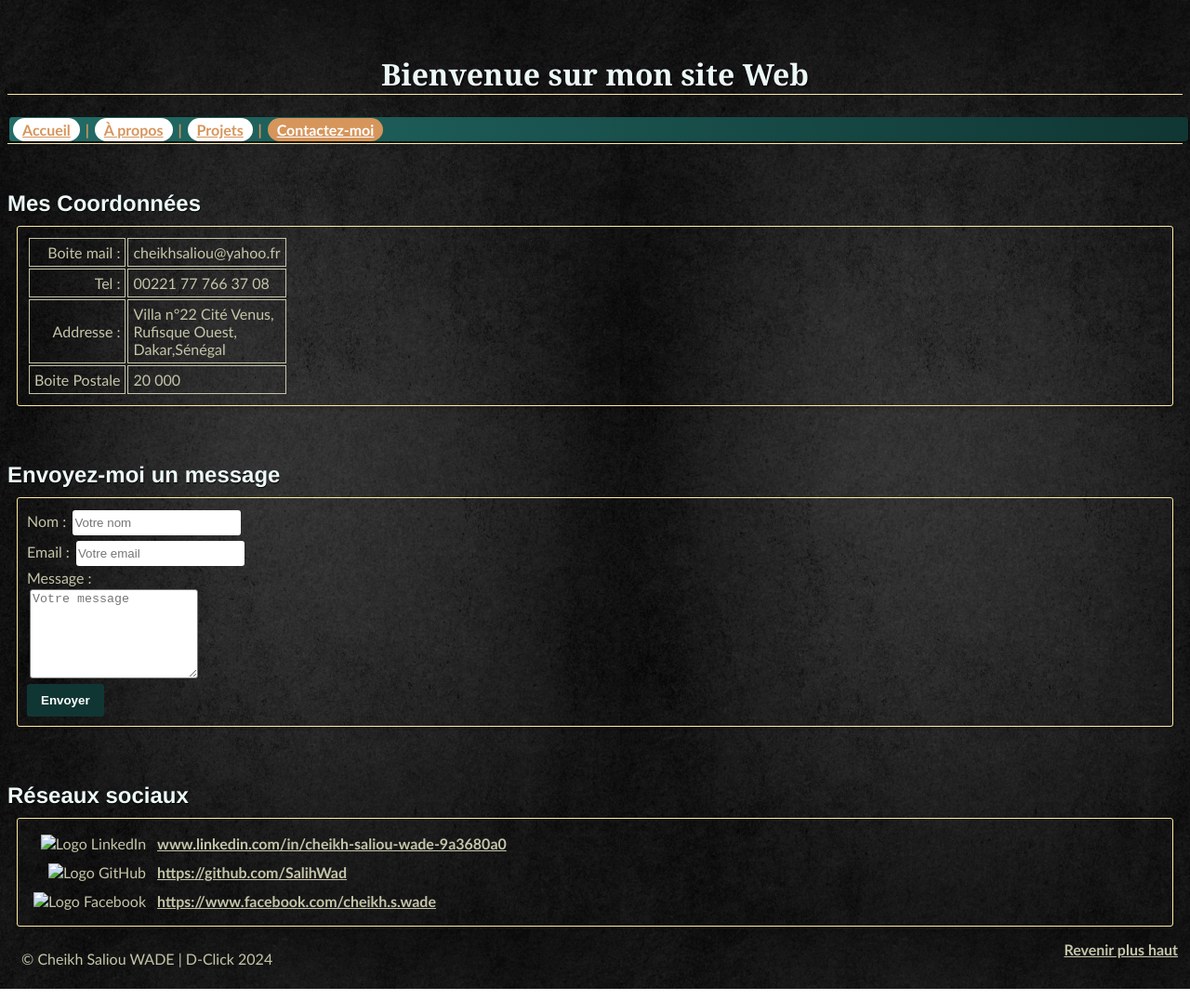
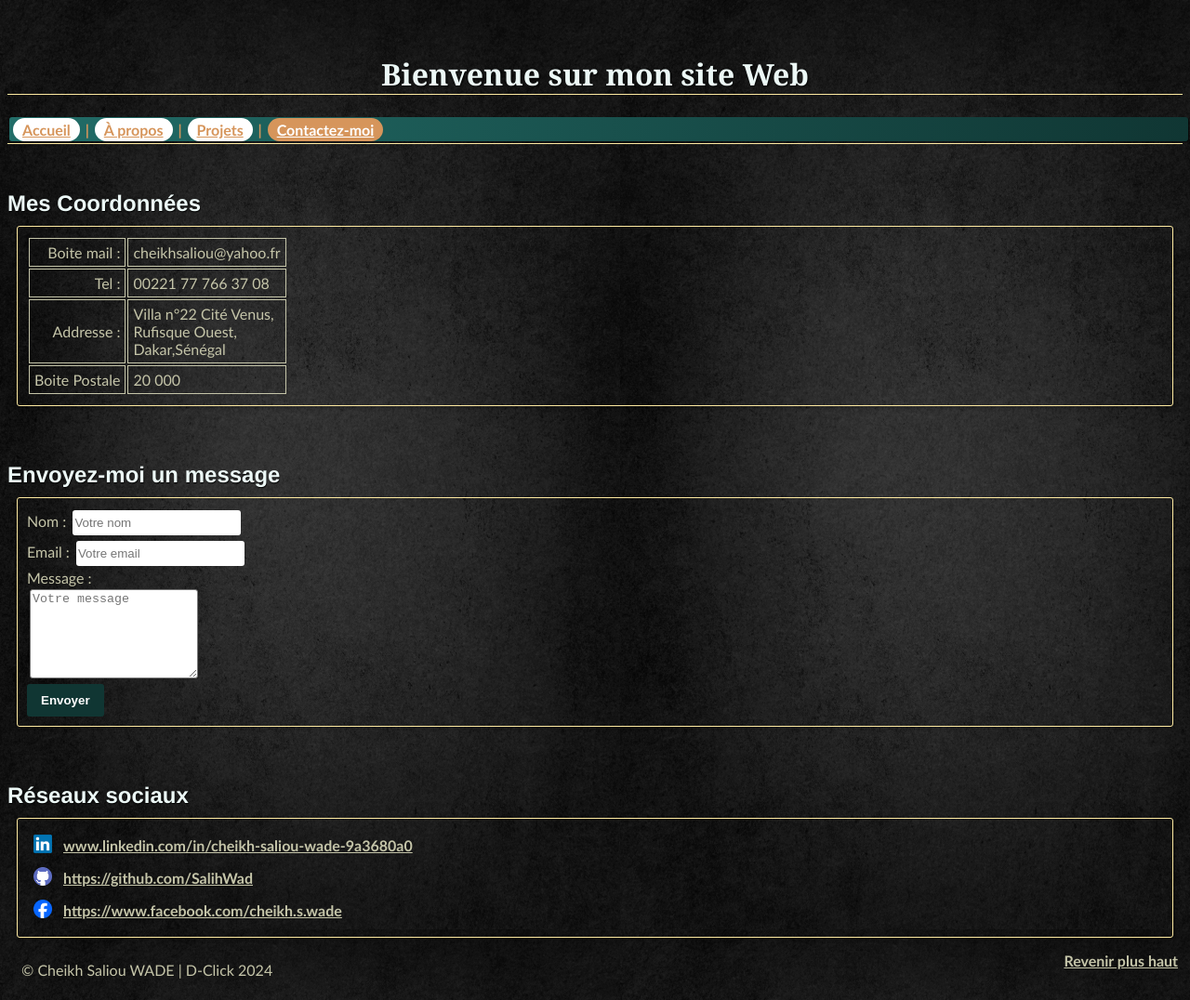
Before and after one commit to SalihWad/portfoliocsw, a plain HTML site: page Contactez-moi.html in a window 1280 px wide. Shown: the whole page at 93% size. Drawn offline with Linux system fonts and the light colour scheme.

Commit message:
Update Contactez-moi.html

```diff
--- a/Contactez-moi.html
+++ b/Contactez-moi.html
@@ -67,15 +67,15 @@
                 <form action="">
                     <table id="Reseaux">
                         <tr>
-                            <td align="right"><img id="logo" src="Images/LinkedIn_logo.png" alt="Logo LinkedIn"></td>
+                            <td align="right"><img id="logo" src="https://salihwad.github.io/portfoliocsw/LinkedIn_logo.png" alt="Logo LinkedIn"></td>
                             <td><a href="https://www.linkedin.com/in/cheikh-saliou-wade-9a3680a0" target="_blank">www.linkedin.com/in/cheikh-saliou-wade-9a3680a0</a></td>
                         </tr>
                         <tr>
-                            <td align="right"><img id="logo" src="Images/github_logo.png" alt="Logo GitHub"></td>
+                            <td align="right"><img id="logo" src="https://salihwad.github.io/portfoliocsw/github_logo.png" alt="Logo GitHub"></td>
                             <td><a href="https://github.com/SalihWad" target="_blank">https://github.com/SalihWad</a></td>
                         </tr>
                         <tr>
-                            <td align="right"><img id="logo" src="Images/Facebook_logo.png" alt="Logo Facebook"></td>
+                            <td align="right"><img id="logo" src="https://salihwad.github.io/portfoliocsw/Facebook_logo.png" alt="Logo Facebook"></td>
                             <td ><a href="https://www.facebook.com/cheikh.s.wade" target="_blank">https://www.facebook.com/cheikh.s.wade</a></td>
                         </tr>
                     </table>
```
